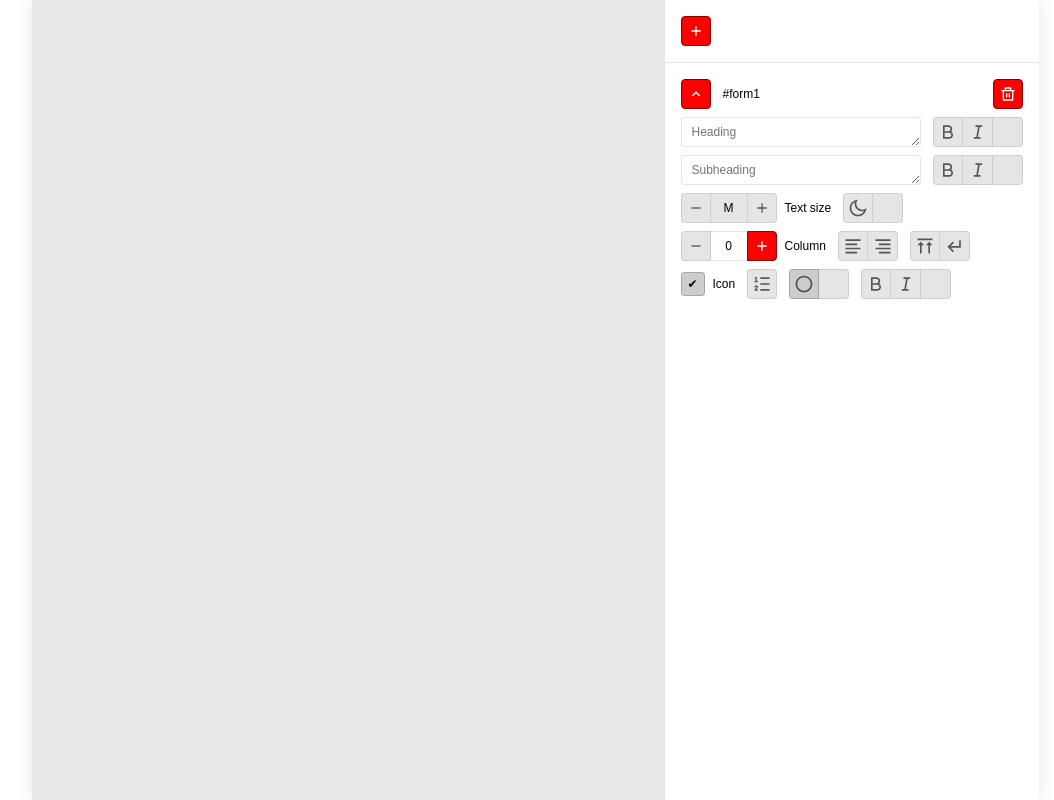
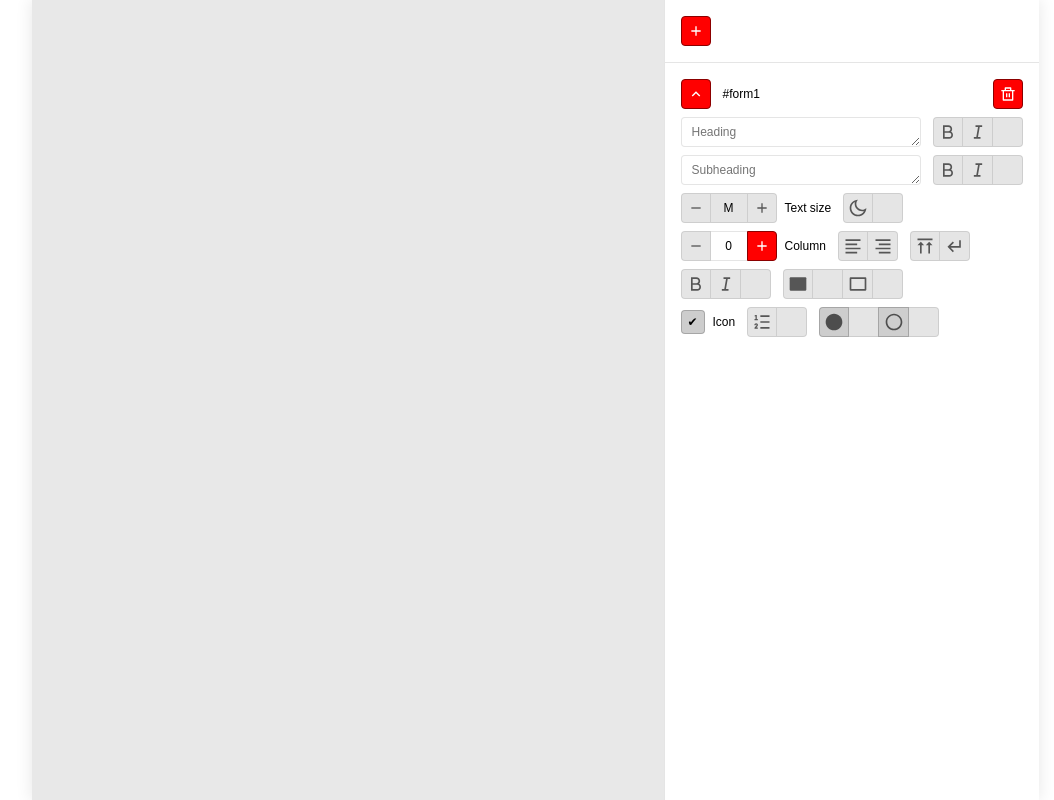
Before and after one commit to hariswhdn/wysiwyg-email, a React (Vite) app: page / in a window 1280 px wide. Both pictures are taken after a click on the button 800 px from the left and 31 px from the top of the page. Shown: the whole page, without its empty margins (105-1159 px from the left). Built offline with nearby package versions, Linux system fonts and the light colour scheme.

Commit message:
adjust dark & light color. add box, box border, circle border. change layout. fix input color when dark/light

```diff
--- a/src/App.jsx
+++ b/src/App.jsx
@@ -54,25 +54,32 @@ const objWidget = {
   title: '',
   title_bold: false,
   title_italic: false,
-  title_color: '#202020',
   description: '',
   description_bold: false,
   description_italic: false,
-  description_color: '#646464',
   idx_font_size: 1,
   icon: true,
   icon_order: false,
   icon_circled: true,
-  icon_circled_color: '#F0F0F0',
+  icon_circled_border: true,
+  icon_boxed: false,
+  icon_boxed_border: false,
   columns: [],
   columns_bold: false,
   columns_italic: false,
-  columns_color: '#202020',
   columns_align_top: false,
   columns_align_x: 'center',
   columns_break: false,
   dark_mode: false,
   background_color: '#FCFCFC',
+  title_color: '#202020',
+  description_color: '#646464',
+  icon_circled_color: '#F9F9F9',
+  icon_circled_border_color: '#E8E8E8',
+  icon_boxed_color: '#F0F0F0',
+  icon_boxed_border_color: '#E0E0E0',
+  icon_order_color: '#646464',
+  columns_color: '#202020',
 }
 
 export default App
--- a/src/assets/css/style.css
+++ b/src/assets/css/style.css
@@ -39,6 +39,12 @@ main {
   overflow-y: hidden;
   & > div {
     flex-grow: 1;
+    overflow-y: auto;
+    -ms-overflow-style: none;
+    scrollbar-width: none;
+    &::-webkit-scrollbar {
+      display: none;
+    }
   }
   & > aside {
     width: 375px;
--- a/src/components/Icon.jsx
+++ b/src/components/Icon.jsx
@@ -16,7 +16,13 @@ const arrIcon = {
   dark_mode:
     'M10 7C10 10.866 13.134 14 17 14C18.9584 14 20.729 13.1957 21.9995 11.8995C22 11.933 22 11.9665 22 12C22 17.5228 17.5228 22 12 22C6.47715 22 2 17.5228 2 12C2 6.47715 6.47715 2 12 2C12.0335 2 12.067 2 12.1005 2.00049C10.8043 3.27098 10 5.04157 10 7ZM4 12C4 16.4183 7.58172 20 12 20C15.0583 20 17.7158 18.2839 19.062 15.7621C18.3945 15.9187 17.7035 16 17 16C12.0294 16 8 11.9706 8 7C8 6.29648 8.08133 5.60547 8.2379 4.938C5.71611 6.28423 4 8.9417 4 12Z',
   circle:
+    'M12 22C17.5228 22 22 17.5228 22 12C22 6.47715 17.5228 2 12 2C6.47715 2 2 6.47715 2 12C2 17.5228 6.47715 22 12 22Z',
+  circle_border:
     'M12 22C6.47715 22 2 17.5228 2 12C2 6.47715 6.47715 2 12 2C17.5228 2 22 6.47715 22 12C22 17.5228 17.5228 22 12 22ZM12 20C16.4183 20 20 16.4183 20 12C20 7.58172 16.4183 4 12 4C7.58172 4 4 7.58172 4 12C4 16.4183 7.58172 20 12 20Z',
+  rectangle:
+    'M3 4H21C21.5523 4 22 4.44772 22 5V19C22 19.5523 21.5523 20 21 20H3C2.44772 20 2 19.5523 2 19V5C2 4.44772 2.44772 4 3 4Z',
+  rectangle_border:
+    'M3 4H21C21.5523 4 22 4.44772 22 5V19C22 19.5523 21.5523 20 21 20H3C2.44772 20 2 19.5523 2 19V5C2 4.44772 2.44772 4 3 4ZM4 6V18H20V6H4Z',
   list_order:
     'M5.75024 3.5H4.71733L3.25 3.89317V5.44582L4.25002 5.17782L4.25018 8.5H3V10H7V8.5H5.75024V3.5ZM10 4H21V6H10V4ZM10 11H21V13H10V11ZM10 18H21V20H10V18ZM2.875 15.625C2.875 14.4514 3.82639 13.5 5 13.5C6.17361 13.5 7.125 14.4514 7.125 15.625C7.125 16.1106 6.96183 16.5587 6.68747 16.9167L6.68271 16.9229L5.31587 18.5H7V20H3.00012L2.99959 18.8786L5.4717 16.035C5.5673 15.9252 5.625 15.7821 5.625 15.625C5.625 15.2798 5.34518 15 5 15C4.67378 15 4.40573 15.2501 4.37747 15.5688L4.3651 15.875H2.875V15.625Z',
   align_top: 'M3 3H21V5H3V3ZM8 11V21H6V11H3L7 7L11 11H8ZM18 11V21H16V11H13L17 7L21 11H18Z',
--- a/src/components/Widget.jsx
+++ b/src/components/Widget.jsx
@@ -55,7 +55,6 @@ function WidgetGridCenter({widget, arrCounter, setArrCounter}) {
           <div>
             <Field
               type="textarea"
-              name="title"
               placeholder="Heading"
               value={widget.title}
               onChange={(e) =>
@@ -67,7 +66,6 @@ function WidgetGridCenter({widget, arrCounter, setArrCounter}) {
             <div className="field_group">
               <Field
                 type="checkbox"
-                name="text_bold"
                 disabled={widget.title.length === 0}
                 checked={widget.title_bold}
                 onChange={(e) =>
@@ -79,7 +77,6 @@ function WidgetGridCenter({widget, arrCounter, setArrCounter}) {
               </Field>
               <Field
                 type="checkbox"
-                name="text_italic"
                 disabled={widget.title.length === 0}
                 checked={widget.title_italic}
                 onChange={(e) =>
@@ -91,6 +88,7 @@ function WidgetGridCenter({widget, arrCounter, setArrCounter}) {
               </Field>
               <Field
                 type="color"
+                name="title_color"
                 defaultValue={widget.title_color}
                 disabled={widget.title.length === 0}
                 onBlur={(e) =>
@@ -104,7 +102,6 @@ function WidgetGridCenter({widget, arrCounter, setArrCounter}) {
           <div>
             <Field
               type="textarea"
-              name="description"
               placeholder="Subheading"
               value={widget.description}
               onChange={(e) =>
@@ -116,7 +113,6 @@ function WidgetGridCenter({widget, arrCounter, setArrCounter}) {
             <div className="field_group">
               <Field
                 type="checkbox"
-                name="text_bold"
                 disabled={widget.description.length === 0}
                 checked={widget.description_bold}
                 onChange={(e) =>
@@ -130,7 +126,6 @@ function WidgetGridCenter({widget, arrCounter, setArrCounter}) {
               </Field>
               <Field
                 type="checkbox"
-                name="text_italic"
                 disabled={widget.description.length === 0}
                 checked={widget.description_italic}
                 onChange={(e) =>
@@ -144,6 +139,7 @@ function WidgetGridCenter({widget, arrCounter, setArrCounter}) {
               </Field>
               <Field
                 type="color"
+                name="description_color"
                 defaultValue={widget.description_color}
                 disabled={widget.description.length === 0}
                 onBlur={(e) =>
@@ -160,7 +156,6 @@ function WidgetGridCenter({widget, arrCounter, setArrCounter}) {
             <Field
               label="Text size"
               type="text"
-              name="text_size"
               placeholder="M"
               value={arrFontSize[widget.idx_font_size].name}
               disabled={true}>
@@ -210,27 +205,47 @@ function WidgetGridCenter({widget, arrCounter, setArrCounter}) {
                 type="checkbox"
                 checked={widget.dark_mode}
                 disabled={widget.columns.length === 0 && widget.title.length === 0 && widget.description.length === 0}
-                onChange={(e) =>
+                onChange={(e) => {
+                  if (confirm('Set to dark/light color will override all current color in widget, continue?')) {
+                    const obj = {
+                      dark_mode: e.target.checked,
+                      title_color: e.target.checked ? '#EEEEEE' : '#202020',
+                      description_color: e.target.checked ? '#B4B4B4' : '#646464',
+                      icon_order_color: e.target.checked ? '#EEEEEE' : '#646464',
+                      columns_color: e.target.checked ? '#EEEEEE' : '#202020',
+                      background_color: e.target.checked ? '#191919' : '#FCFCFC',
+                      icon_boxed_color: e.target.checked ? '#222222' : '#F9F9F9',
+                      icon_boxed_border_color: e.target.checked ? '#313131' : '#E8E8E8',
+                      icon_circled_color: e.target.checked ? '#313131' : '#F0F0F0',
+                      icon_circled_border_color: e.target.checked ? '#3A3A3A' : '#E0E0E0',
+                    }
                     setArrCounter(
                       arrCounter.map((item) =>
                         item.id !== widget.id
                           ? item
                           : {
                               ...item,
-                            dark_mode: e.target.checked,
-                            title_color: e.target.checked ? '#EEEEEE' : '#202020',
-                            description_color: e.target.checked ? '#B4B4B4' : '#646464',
-                            icon_circled_color: e.target.checked ? '#2A2A2A' : '#F0F0F0',
-                            columns_color: e.target.checked ? '#EEEEEE' : '#202020',
-                            background_color: e.target.checked ? '#191919' : '#FCFCFC',
+                              ...obj,
                             }
                       )
                     )
-                }>
+                    const el_form = document.getElementById('widget' + widget.id)
+                    el_form.querySelector('[name="title_color"]').value = obj.title_color
+                    el_form.querySelector('[name="description_color"]').value = obj.description_color
+                    el_form.querySelector('[name="icon_order_color"]').value = obj.icon_order_color
+                    el_form.querySelector('[name="columns_color"]').value = obj.columns_color
+                    el_form.querySelector('[name="background_color"]').value = obj.background_color
+                    el_form.querySelector('[name="icon_boxed_color"]').value = obj.icon_boxed_color
+                    el_form.querySelector('[name="icon_boxed_border_color"]').value = obj.icon_boxed_border_color
+                    el_form.querySelector('[name="icon_circled_color"]').value = obj.icon_circled_color
+                    el_form.querySelector('[name="icon_circled_border_color"]').value = obj.icon_circled_border_color
+                  }
+                }}>
                 <Icon icon="dark_mode" />
               </Field>
               <Field
                 type="color"
+                name="background_color"
                 defaultValue={widget.background_color}
                 disabled={widget.columns.length === 0 && widget.title.length === 0 && widget.description.length === 0}
                 onBlur={(e) =>
@@ -247,7 +262,6 @@ function WidgetGridCenter({widget, arrCounter, setArrCounter}) {
             <Field
               label="Column"
               type="number"
-              name="column"
               placeholder="0"
               value={widget.columns.length}
               min={0}
@@ -320,7 +334,6 @@ function WidgetGridCenter({widget, arrCounter, setArrCounter}) {
             <div className="field_group">
               <Field
                 type="checkbox"
-                name="columns_align_x"
                 checked={widget.columns_align_x === 'left'}
                 onChange={() =>
                   setArrCounter(
@@ -336,7 +349,6 @@ function WidgetGridCenter({widget, arrCounter, setArrCounter}) {
               </Field>
               <Field
                 type="checkbox"
-                name="columns_align_x"
                 checked={widget.columns_align_x === 'right'}
                 onChange={() =>
                   setArrCounter(
@@ -357,7 +369,6 @@ function WidgetGridCenter({widget, arrCounter, setArrCounter}) {
             <div className="field_group">
               <Field
                 type="checkbox"
-                name="columns_align_top"
                 checked={widget.columns_align_top}
                 onChange={(e) =>
                   setArrCounter(
@@ -371,7 +382,6 @@ function WidgetGridCenter({widget, arrCounter, setArrCounter}) {
               </Field>
               <Field
                 type="checkbox"
-                name="columns_break"
                 checked={widget.columns_break}
                 onChange={(e) =>
                   setArrCounter(
@@ -386,60 +396,9 @@ function WidgetGridCenter({widget, arrCounter, setArrCounter}) {
             </div>
           </div>
           <div>
-            <Field
-              label="Icon"
-              type="checkbox"
-              name="icon"
-              checked={widget.icon}
-              onChange={(e) =>
-                setArrCounter(
-                  arrCounter.map((item) => (item.id !== widget.id ? item : {...item, icon: e.target.checked}))
-                )
-              }
-              disabled={widget.columns.length === 0}
-            />
-            <Field
-              type="checkbox"
-              name="icon_order"
-              checked={widget.icon_order}
-              onChange={(e) =>
-                setArrCounter(
-                  arrCounter.map((item) => (item.id !== widget.id ? item : {...item, icon_order: e.target.checked}))
-                )
-              }
-              disabled={widget.columns.length === 0 || !widget.icon}>
-              <Icon icon="list_order" />
-            </Field>
             <div className="field_group">
               <Field
                 type="checkbox"
-                name="icon_circled"
-                checked={widget.icon_circled}
-                onChange={(e) =>
-                  setArrCounter(
-                    arrCounter.map((item) => (item.id !== widget.id ? item : {...item, icon_circled: e.target.checked}))
-                  )
-                }
-                disabled={widget.columns.length === 0 || !widget.icon}>
-                <Icon icon="circle" />
-              </Field>
-              <Field
-                type="color"
-                defaultValue={widget.icon_circled_color}
-                disabled={widget.columns.length === 0 || !widget.icon || !widget.icon_circled}
-                onBlur={(e) =>
-                  setArrCounter(
-                    arrCounter.map((item) =>
-                      item.id !== widget.id ? item : {...item, icon_circled_color: e.target.value}
-                    )
-                  )
-                }
-              />
-            </div>
-            <div className="field_group">
-              <Field
-                type="checkbox"
-                name="text_bold"
                 checked={widget.columns_bold}
                 onChange={(e) =>
                   setArrCounter(
@@ -451,7 +410,6 @@ function WidgetGridCenter({widget, arrCounter, setArrCounter}) {
               </Field>
               <Field
                 type="checkbox"
-                name="text_italic"
                 checked={widget.columns_italic}
                 onChange={(e) =>
                   setArrCounter(
@@ -465,11 +423,155 @@ function WidgetGridCenter({widget, arrCounter, setArrCounter}) {
               </Field>
               <Field
                 type="color"
+                name="columns_color"
                 defaultValue={widget.columns_color}
                 disabled={widget.columns.length === 0 || widget.columns.every((item) => item.text.length === 0)}
                 onBlur={(e) =>
                   setArrCounter(
                     arrCounter.map((item) => (item.id !== widget.id ? item : {...item, columns_color: e.target.value}))
+                  )
+                }
+              />
+            </div>
+            <div className="field_group">
+              <Field
+                type="checkbox"
+                checked={widget.icon_boxed}
+                onChange={(e) =>
+                  setArrCounter(
+                    arrCounter.map((item) => (item.id !== widget.id ? item : {...item, icon_boxed: e.target.checked}))
+                  )
+                }
+                disabled={widget.columns.length === 0}>
+                <Icon icon="rectangle" />
+              </Field>
+              <Field
+                type="color"
+                name="icon_boxed_color"
+                defaultValue={widget.icon_boxed_color}
+                disabled={widget.columns.length === 0 || !widget.icon_boxed}
+                onBlur={(e) =>
+                  setArrCounter(
+                    arrCounter.map((item) =>
+                      item.id !== widget.id ? item : {...item, icon_boxed_color: e.target.value}
+                    )
+                  )
+                }
+              />
+              <Field
+                type="checkbox"
+                checked={widget.icon_boxed_border}
+                onChange={(e) =>
+                  setArrCounter(
+                    arrCounter.map((item) =>
+                      item.id !== widget.id ? item : {...item, icon_boxed_border: e.target.checked}
+                    )
+                  )
+                }
+                disabled={widget.columns.length === 0}>
+                <Icon icon="rectangle_border" />
+              </Field>
+              <Field
+                type="color"
+                name="icon_boxed_border_color"
+                defaultValue={widget.icon_boxed_border_color}
+                disabled={widget.columns.length === 0 || !widget.icon_boxed_border}
+                onBlur={(e) =>
+                  setArrCounter(
+                    arrCounter.map((item) =>
+                      item.id !== widget.id ? item : {...item, icon_boxed_border_color: e.target.value}
+                    )
+                  )
+                }
+              />
+            </div>
+          </div>
+          <div>
+            <Field
+              label="Icon"
+              type="checkbox"
+              checked={widget.icon}
+              onChange={(e) =>
+                setArrCounter(
+                  arrCounter.map((item) => (item.id !== widget.id ? item : {...item, icon: e.target.checked}))
+                )
+              }
+              disabled={widget.columns.length === 0}
+            />
+            <div className="field_group">
+              <Field
+                type="checkbox"
+                checked={widget.icon_order}
+                onChange={(e) =>
+                  setArrCounter(
+                    arrCounter.map((item) => (item.id !== widget.id ? item : {...item, icon_order: e.target.checked}))
+                  )
+                }
+                disabled={widget.columns.length === 0 || !widget.icon}>
+                <Icon icon="list_order" />
+              </Field>
+              <Field
+                type="color"
+                name="icon_order_color"
+                defaultValue={widget.icon_order_color}
+                disabled={widget.columns.length === 0 || !widget.icon || !widget.icon_order}
+                onBlur={(e) =>
+                  setArrCounter(
+                    arrCounter.map((item) =>
+                      item.id !== widget.id ? item : {...item, icon_order_color: e.target.value}
+                    )
+                  )
+                }
+              />
+            </div>
+            <div className="field_group">
+              <Field
+                type="checkbox"
+                checked={widget.icon_circled}
+                onChange={(e) =>
+                  setArrCounter(
+                    arrCounter.map((item) => (item.id !== widget.id ? item : {...item, icon_circled: e.target.checked}))
+                  )
+                }
+                disabled={widget.columns.length === 0 || !widget.icon}>
+                <Icon icon="circle" />
+              </Field>
+              <Field
+                type="color"
+                name="icon_circled_color"
+                defaultValue={widget.icon_circled_color}
+                disabled={widget.columns.length === 0 || !widget.icon || !widget.icon_circled}
+                onBlur={(e) =>
+                  setArrCounter(
+                    arrCounter.map((item) =>
+                      item.id !== widget.id ? item : {...item, icon_circled_color: e.target.value}
+                    )
+                  )
+                }
+              />
+              <Field
+                type="checkbox"
+                checked={widget.icon_circled_border}
+                onChange={(e) =>
+                  setArrCounter(
+                    arrCounter.map((item) =>
+                      item.id !== widget.id ? item : {...item, icon_circled_border: e.target.checked}
+                    )
+                  )
+                }
+                disabled={widget.columns.length === 0 || !widget.icon}>
+                <Icon icon="circle_border" />
+              </Field>
+              <Field
+                type="color"
+                name="icon_circled_border_color"
+                defaultValue={widget.icon_circled_border_color}
+                disabled={widget.columns.length === 0 || !widget.icon || !widget.icon_circled_border}
+                onBlur={(e) =>
+                  setArrCounter(
+                    arrCounter.map((item) =>
+                      item.id !== widget.id ? item : {...item, icon_circled_border_color: e.target.value}
+                    )
                   )
                 }
               />
@@ -484,7 +586,6 @@ function WidgetGridCenter({widget, arrCounter, setArrCounter}) {
               <div className="field_group">
                 <Field
                   type="textarea"
-                  name="text"
                   placeholder="Text"
                   value={item.text}
                   onChange={(e) =>
@@ -505,7 +606,6 @@ function WidgetGridCenter({widget, arrCounter, setArrCounter}) {
                 />
                 <Field
                   type="checkbox"
-                  name="columns_align_top"
                   checked={item.columns_align_top}
                   disabled={!widget.icon || widget.columns_break}
                   onChange={(e) =>
@@ -529,7 +629,6 @@ function WidgetGridCenter({widget, arrCounter, setArrCounter}) {
               <div className="field_group">
                 <Field
                   type="select"
-                  name="icon"
                   selectOption={objIconSocial}
                   value={item.icon}
                   disabled={!widget.icon}
@@ -552,7 +651,6 @@ function WidgetGridCenter({widget, arrCounter, setArrCounter}) {
                 />
                 <Field
                   type="url"
-                  name="url"
                   placeholder="URL"
                   value={item.url}
                   onChange={(e) =>
```
Also changed, not shown: src/components/Letter.jsx (+40 -10 lines). Lines whose indentation alone changed are shown as unchanged.
